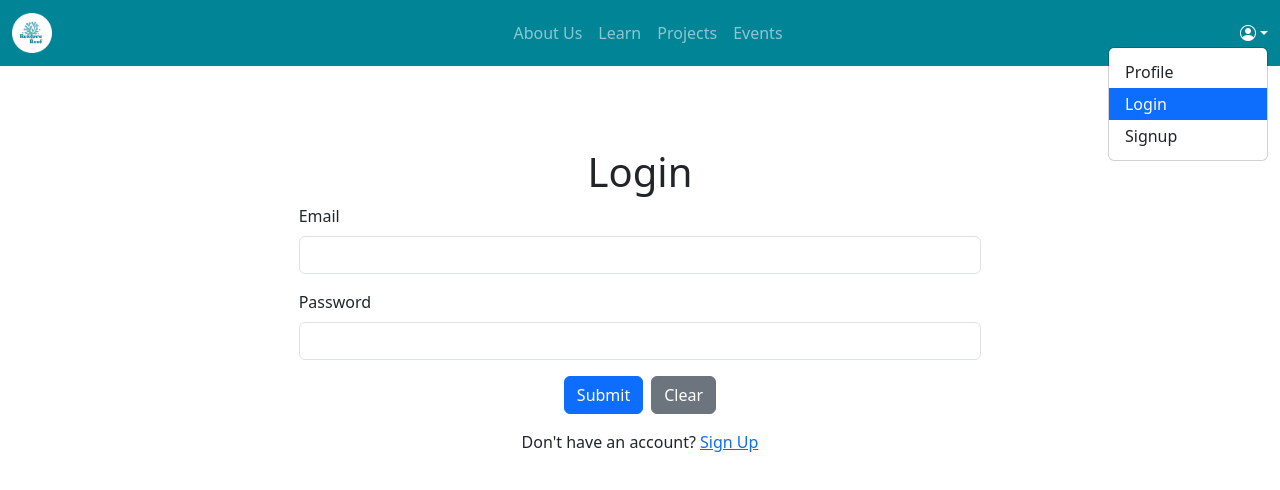
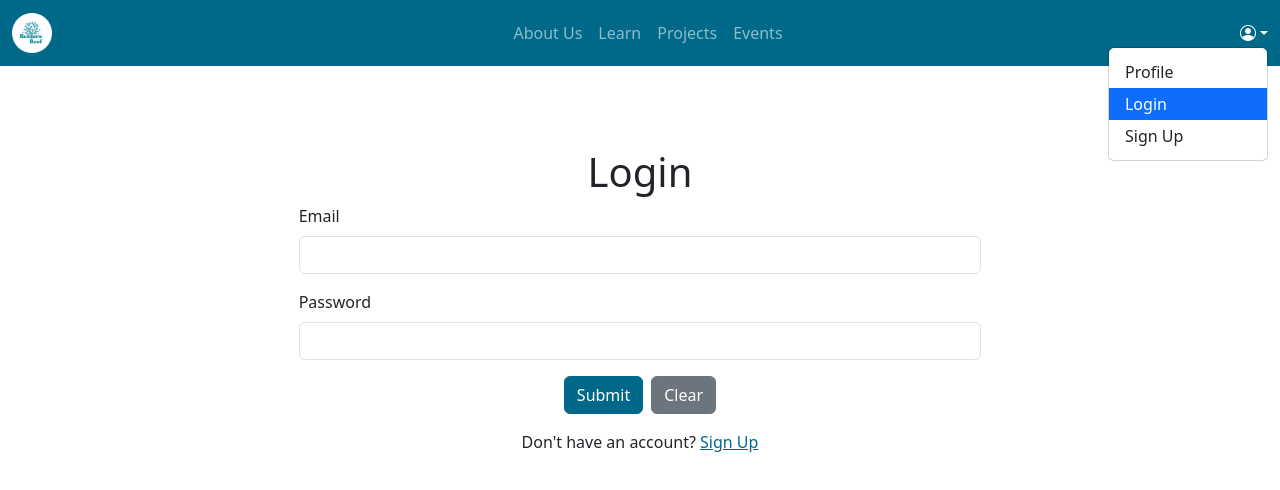
Before and after one commit to rcha0139/fit5032-assignment, a Vue app: page /login in a window 1280 px wide. Both pictures are taken after a click on the button 1253 px from the left and 33 px from the top of the page. Shown: the top 490 px of the page. Built offline with nearby package versions, Linux system fonts and the light colour scheme.

Commit message:
recoloured submit buttons and links

```diff
--- a/index.html
+++ b/index.html
@@ -4,7 +4,7 @@
     <meta charset="UTF-8">
     <link rel="icon" href="/favicon.ico">
     <meta name="viewport" content="width=device-width, initial-scale=1.0">
-    <title>Reef Restoration Foundation</title>
+    <title>Restore the Reef</title>
   </head>
   <body>
     <div id="app"></div>
--- a/src/components/NavBar.vue
+++ b/src/components/NavBar.vue
@@ -44,7 +44,7 @@
                     >Login</router-link
                 >
                 <router-link to="/signup" class="dropdown-item" active-class="active" aria-current="page"
-                    >Signup</router-link
+                    >Sign Up</router-link
                 >
             </ul>
         </div>
@@ -64,7 +64,7 @@
         width: 100%;
         z-index: 1000; /*makes this float above other content*/
 
-        background-color: #008496;
+        background-color: #006989;
         color: #fff;
     }
 
--- a/src/views/LoginView.vue
+++ b/src/views/LoginView.vue
@@ -100,4 +100,21 @@ const validatePassword = (blur) => {
         padding: 100px 40px 40px;
     }
 
+    .btn-primary {
+        background-color: #006989;
+        border-color: #006989;
+    }
+
+    .btn-primary:hover {
+        background-color: #00587a;
+        border-color: #00587a;
+    }
+
+    a {
+        color: #006989;
+    }
+
+    a:hover {
+        color: #00587a;
+    }
 </style>
--- a/src/views/SignupView.vue
+++ b/src/views/SignupView.vue
@@ -129,4 +129,24 @@ const validatePassword = (blur) => {
     .signup {
     padding-top: 70px;
     }
+
+    .btn-primary {
+        background-color: #006989;
+        border-color: #006989;
+    }
+
+    .btn-primary:hover {
+        background-color: #00587a;
+        border-color: #00587a;
+    }
+
+    a {
+        color: #006989;
+    }
+
+    a:hover {
+        color: #00587a;
+    }
+
+
 </style>
```
